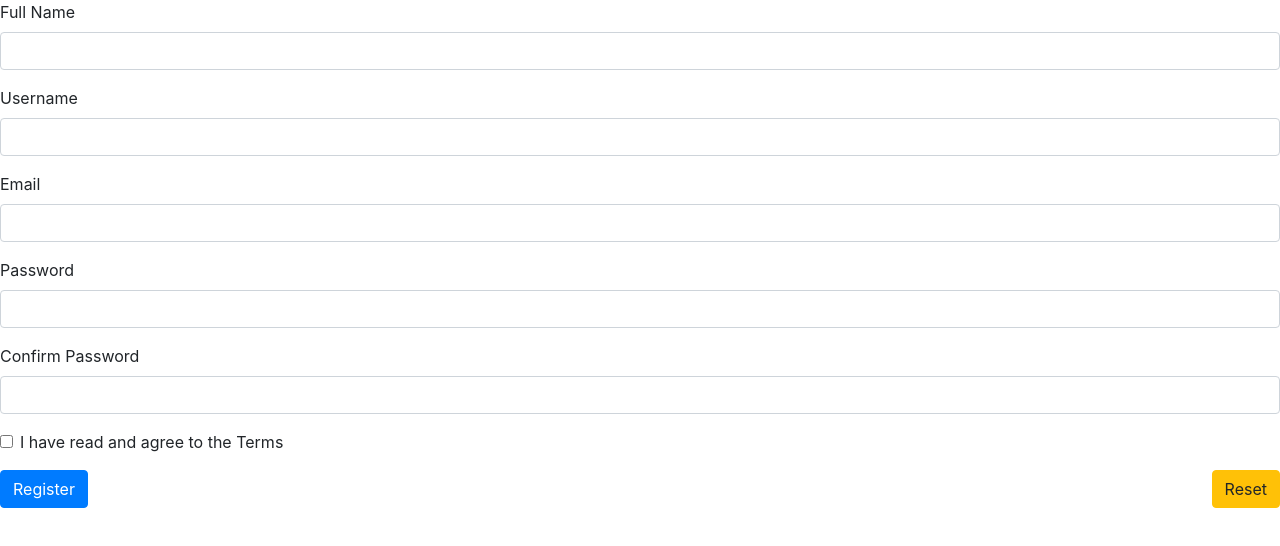
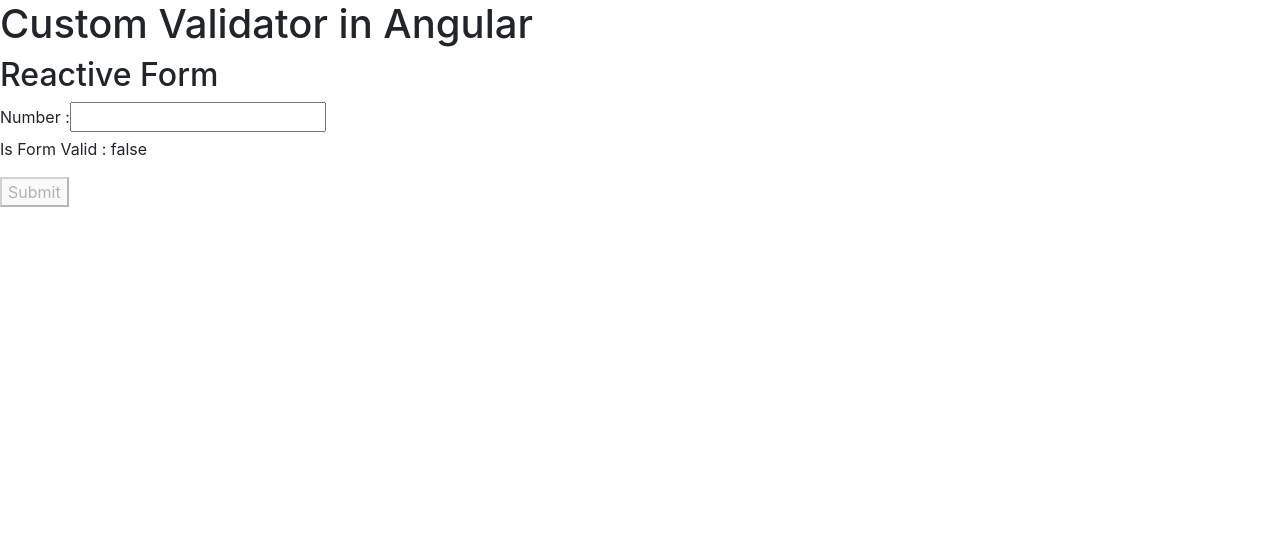
Before and after one commit to AsiriZenith/angular-tutorial-tektutorialshub, an Angular app in the folder tektutorialshubapp/: page / in a window 1280 px wide. Shown: the top 546 px of the page. Built offline with nearby package versions, Linux system fonts and the light colour scheme.

Commit message:
custome validation part done

```diff
--- a/tektutorialshubapp/src/app/app.component.html
+++ b/tektutorialshubapp/src/app/app.component.html
@@ -4,4 +4,6 @@
 
 <!-- <eventemitter-parent></eventemitter-parent> -->
 
-<reactive-forms-validation></reactive-forms-validation>
+<!-- <reactive-forms-validation></reactive-forms-validation> -->
+
+<custome-validator></custome-validator>
--- a/tektutorialshubapp/src/app/app.module.ts
+++ b/tektutorialshubapp/src/app/app.module.ts
@@ -5,12 +5,12 @@ import { BrowserModule } from '@angular/platform-browser';
 
 import { AppComponent } from './app.component';
 import { ComponentComponent } from './component/component-lesson/component.lesson.component';
+import { CustomValidatorComponent } from './component/custom-validator/custom-validator.component';
 import { ChildComponent } from './component/component-communication/child.component/child.component';
 import { EventemitterParentComponent } from './component/eventemitter-lesson/eventemitter.lesson.component';
 import { ValidationComponent } from './component/reactive-forms-validation.lesson/reactive-forms-validation';
 import { CommunicationComponent } from './component/component-communication/component-communication.component';
 import { EventemitterChildComponent } from './component/eventemitter-lesson/eventemitter-child/eventemitter-child.component';
-
 
 @NgModule({
   declarations: [
@@ -19,6 +19,7 @@ import { EventemitterChildComponent } from './component/eventemitter-lesson/even
     ComponentComponent,
     ValidationComponent,
     CommunicationComponent,
+    CustomValidatorComponent,
     EventemitterChildComponent,
     EventemitterParentComponent
   ],
--- /dev/null
+++ b/tektutorialshubapp/src/app/component/custom-validator/custom-validator.component.html
@@ -0,0 +1,26 @@
+<h1>Custom Validator in Angular</h1>
+
+<h2>Reactive Form</h2>
+
+<form [formGroup]="myForm" (ngSubmit)="onSubmit()" novalidate>
+
+    <div>
+        <label for="numVal">Number :</label>
+        <input type="text" id="numVal" name="numVal" formControlName="numVal">
+        <div *ngIf="!numVal?.valid && (numVal?.dirty ||numVal?.touched)">
+            <div *ngIf="numVal?.errors?.gte">
+                The number should be greater than {{numVal?.errors?.requiredValue}}
+            </div>
+            <div *ngIf="numVal?.errors?.gtea">
+                The value should be a number
+            </div>
+        </div>
+    </div>
+
+    <p>Is Form Valid : {{myForm.valid}} </p>
+
+    <p>
+        <button type="submit" [disabled]="!myForm.valid">Submit</button>
+    </p>
+
+</form>
--- /dev/null
+++ b/tektutorialshubapp/src/app/component/custom-validator/custom-validator.component.ts
@@ -0,0 +1,26 @@
+import { Component } from "@angular/core";
+import { FormControl, FormGroup } from "@angular/forms";
+import { gte } from "../../utils/gte.validator";
+
+@Component({
+    selector: 'custome-validator',
+    templateUrl: './custom-validator.component.html'
+})
+export class CustomValidatorComponent {
+
+    constructor() {
+    }
+
+    myForm = new FormGroup({
+        numVal: new FormControl('', [gte]),
+        name: new FormControl('')
+    })
+
+    get numVal() {
+        return this.myForm.get('numVal');
+    }
+
+    onSubmit() {
+        console.log(this.myForm.value);
+    }
+}
--- /dev/null
+++ b/tektutorialshubapp/src/app/utils/gte.validator.ts
@@ -0,0 +1,17 @@
+import { AbstractControl, ValidationErrors } from '@angular/forms'
+
+export function gte(control: AbstractControl): ValidationErrors | null {
+
+    const v = control.value;
+
+    if (isNaN(v)) {
+        return { 'gtea': true }
+    }
+
+    if (v <= 10) {
+        return { 'gte': true, 'requiredValue': 10 }
+    }
+
+    return null
+
+}
--- a/tektutorialshubapp/src/app/utils/validation.ts
+++ b/tektutorialshubapp/src/app/utils/validation.ts
@@ -11,7 +11,6 @@ export default class Validation {
         }
 
         if (control?.value !== checkControl?.value) {
-          //controls.get(checkControlName).setErrors({ matching: true });
           controls.get(checkControlName)?.setErrors({matching:true})
           return { matching: true };
         } else {
```
